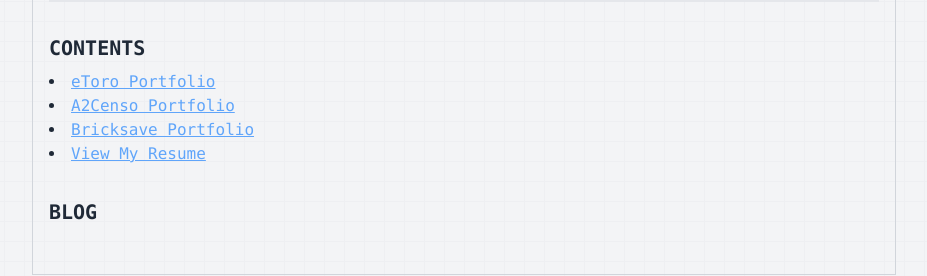
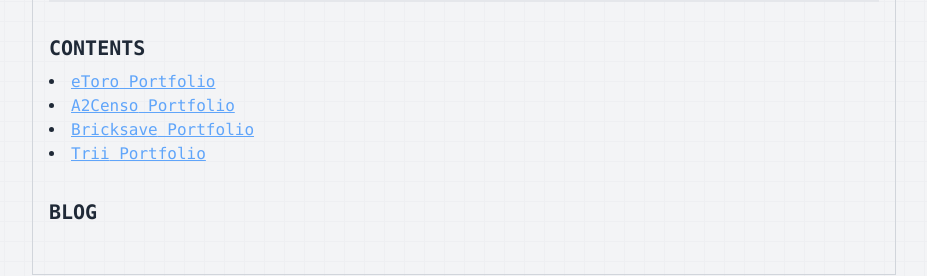
Before and after one commit to tamayotchi/tamayotchi, a React (Vite) app: page / in a window 1280 px wide. Shown: the part 219-495 px from the top of the page, without its empty margins (176-1103 px from the left). Built offline with nearby package versions, Linux system fonts and the light colour scheme.

Commit message:
refactor and upadte libraries

```diff
--- a/src/Retro.tsx
+++ b/src/Retro.tsx
@@ -56,18 +56,18 @@
           <nav className="mb-8">
             <h2 className="text-xl font-bold mb-2">CONTENTS</h2>
             <ul className="list-disc list-inside">
-              <li>
-                <a href="/etoro" className="text-blue-400 hover:text-blue-300 underline">eToro Portfolio</a>
-              </li>
-              <li>
-                <a href="/a2censo" className="text-blue-400 hover:text-blue-300 underline">A2Censo Portfolio</a>
-              </li>
-              <li>
-                <a href="/bricksave" className="text-blue-400 hover:text-blue-300 underline">Bricksave Portfolio</a>
-              </li>
-              <li>
-                <a href="/resume" className="text-blue-400 hover:text-blue-300 underline">View My Resume</a>
-              </li>
+              {[
+                { path: 'etoro', name: 'eToro' },
+                { path: 'a2censo', name: 'A2Censo' },
+                { path: 'bricksave', name: 'Bricksave' },
+                { path: 'trii', name: 'Trii' },
+              ].map(({ path, name }) => (
+                <li key={path}>
+                  <a href={`/${path}`} className="text-blue-400 hover:text-blue-300 underline">
+                    {name} Portfolio
+                  </a>
+                </li>
+              ))}
             </ul>
           </nav>
 
```
Also changed, not shown: 1 other file (tests, documents, lock files or other folders).
